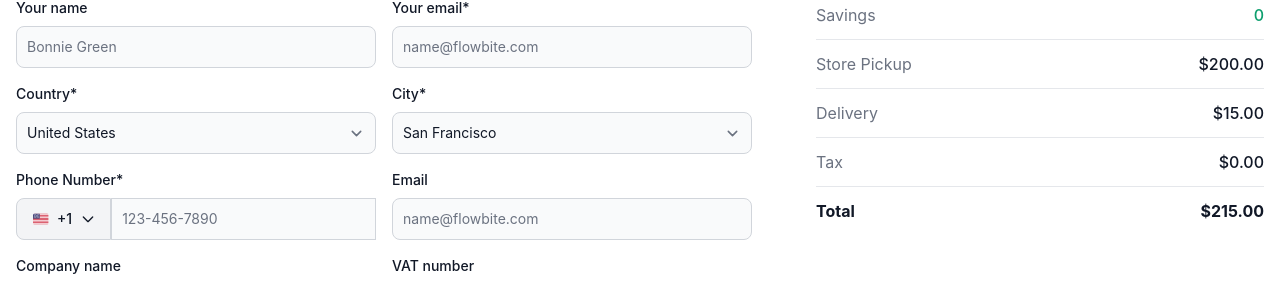
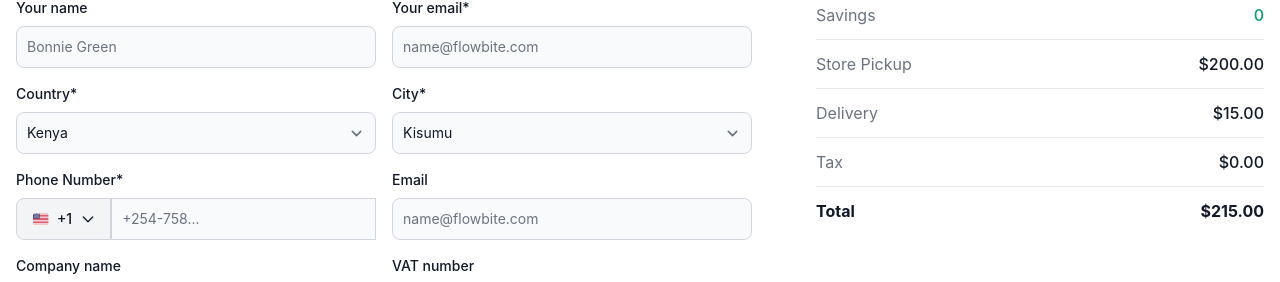
Before and after one commit to steve-leo254/ui_shoping, a React (Vite) app: page /checkout in a window 1280 px wide. Shown: the part 202-484 px from the top of the page. Built offline with nearby package versions, Linux system fonts and the light colour scheme.

Commit message:
tomorrow at down

```diff
--- a/src/pages/Checkout.tsx
+++ b/src/pages/Checkout.tsx
@@ -85,11 +85,11 @@ const Checkout: React.FC = () => {
                     <label htmlFor="select-country-input-3" className="block text-sm font-medium text-gray-900 dark:text-white">Country*</label>
                   </div>
                   <select id="select-country-input-3" className="block w-full rounded-lg border border-gray-300 bg-gray-50 p-2.5 text-sm text-gray-900 focus:border-primary-500 focus:ring-primary-500 dark:border-gray-600 dark:bg-gray-700 dark:text-white dark:placeholder:text-gray-400 dark:focus:border-primary-500 dark:focus:ring-primary-500">
-                    <option selected>United States</option>
-                    <option value="AS">Australia</option>
-                    <option value="FR">France</option>
-                    <option value="ES">Spain</option>
-                    <option value="UK">United Kingdom</option>
+                    <option selected>Kenya</option>
+                    <option value="AS">Tanzania</option>
+                    <option value="FR">Zambia</option>
+                    <option value="ES">Uganda</option>
+                    <option value="UK">Ethopia</option>
                   </select>
                 </div>
                 <div>
@@ -97,11 +97,11 @@ const Checkout: React.FC = () => {
                     <label htmlFor="select-city-input-3" className="block text-sm font-medium text-gray-900 dark:text-white">City*</label>
                   </div>
                   <select id="select-city-input-3" className="block w-full rounded-lg border border-gray-300 bg-gray-50 p-2.5 text-sm text-gray-900 focus:border-primary-500 focus:ring-primary-500 dark:border-gray-600 dark:bg-gray-700 dark:text-white dark:placeholder:text-gray-400 dark:focus:border-primary-500 dark:focus:ring-primary-500">
-                    <option selected>San Francisco</option>
-                    <option value="NY">New York</option>
-                    <option value="LA">Los Angeles</option>
-                    <option value="CH">Chicago</option>
-                    <option value="HU">Houston</option>
+                    <option selected>Kisumu</option>
+                    <option value="NY">Mombasa</option>
+                    <option value="LA">Kiambu</option>
+                    <option value="CH">Nairobi</option>
+                    <option value="HU">Meru</option>
                   </select>
                 </div>
                 <div>
@@ -172,7 +172,7 @@ const Checkout: React.FC = () => {
                                   </filter>
                                 </defs>
                               </svg>
-                              United States (+1)
+                              Kenya (+254)
                             </span>
                           </button>
                         </li>
@@ -180,7 +180,7 @@ const Checkout: React.FC = () => {
                       </ul>
                     </div>
                     <div className="relative w-full">
-                      <input type="text" id="phone-input" className="z-20 block w-full rounded-e-lg border border-s-0 border-gray-300 bg-gray-50 p-2.5 text-sm text-gray-900 focus:border-primary-500 focus:ring-primary-500 dark:border-gray-600 dark:border-s-gray-700 dark:bg-gray-700 dark:text-white dark:placeholder:text-gray-400 dark:focus:border-primary-500" pattern="[0-9]{3}-[0-9]{3}-[0-9]{4}" placeholder="123-456-7890" required />
+                      <input type="text" id="phone-input" className="z-20 block w-full rounded-e-lg border border-s-0 border-gray-300 bg-gray-50 p-2.5 text-sm text-gray-900 focus:border-primary-500 focus:ring-primary-500 dark:border-gray-600 dark:border-s-gray-700 dark:bg-gray-700 dark:text-white dark:placeholder:text-gray-400 dark:focus:border-primary-500" pattern="[0-9]{3}-[0-9]{3}-[0-9]{4}" placeholder="+254-758..." required />
                     </div>
                   </div>
                 </div>
```
